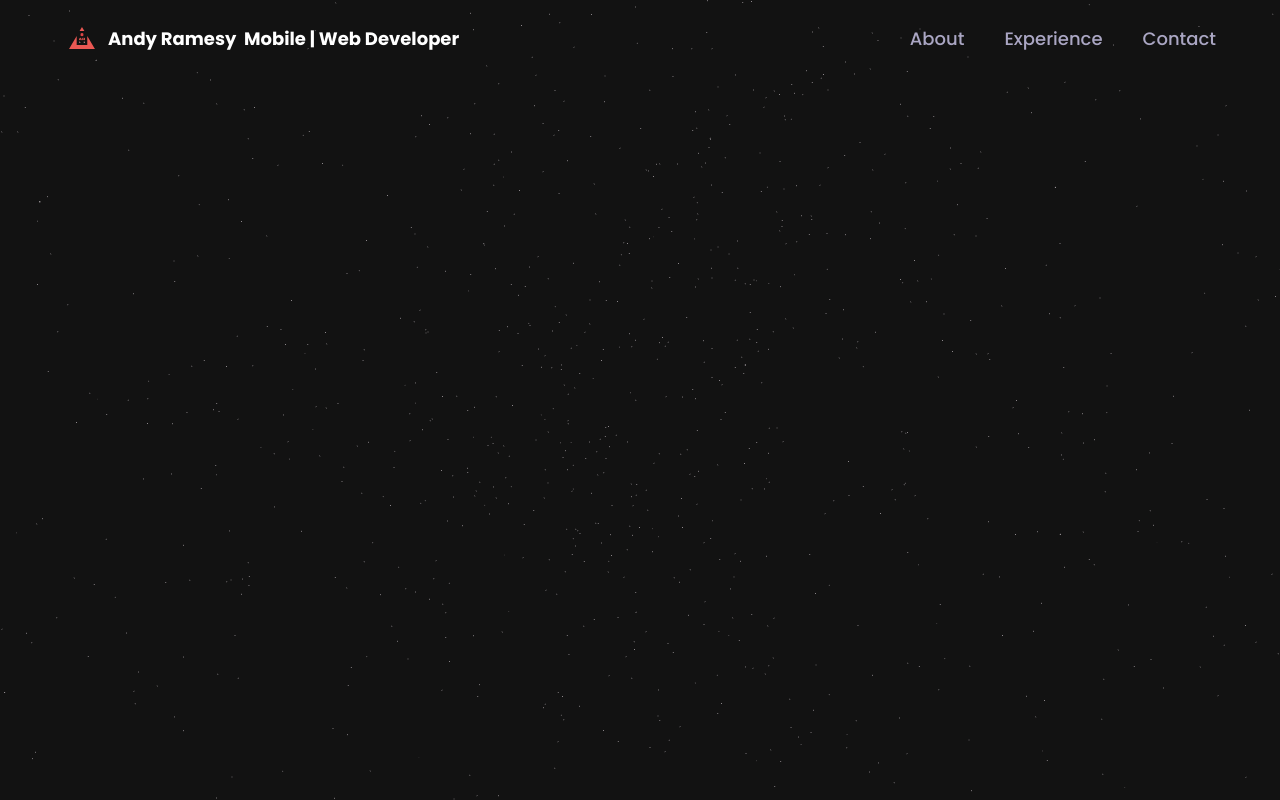
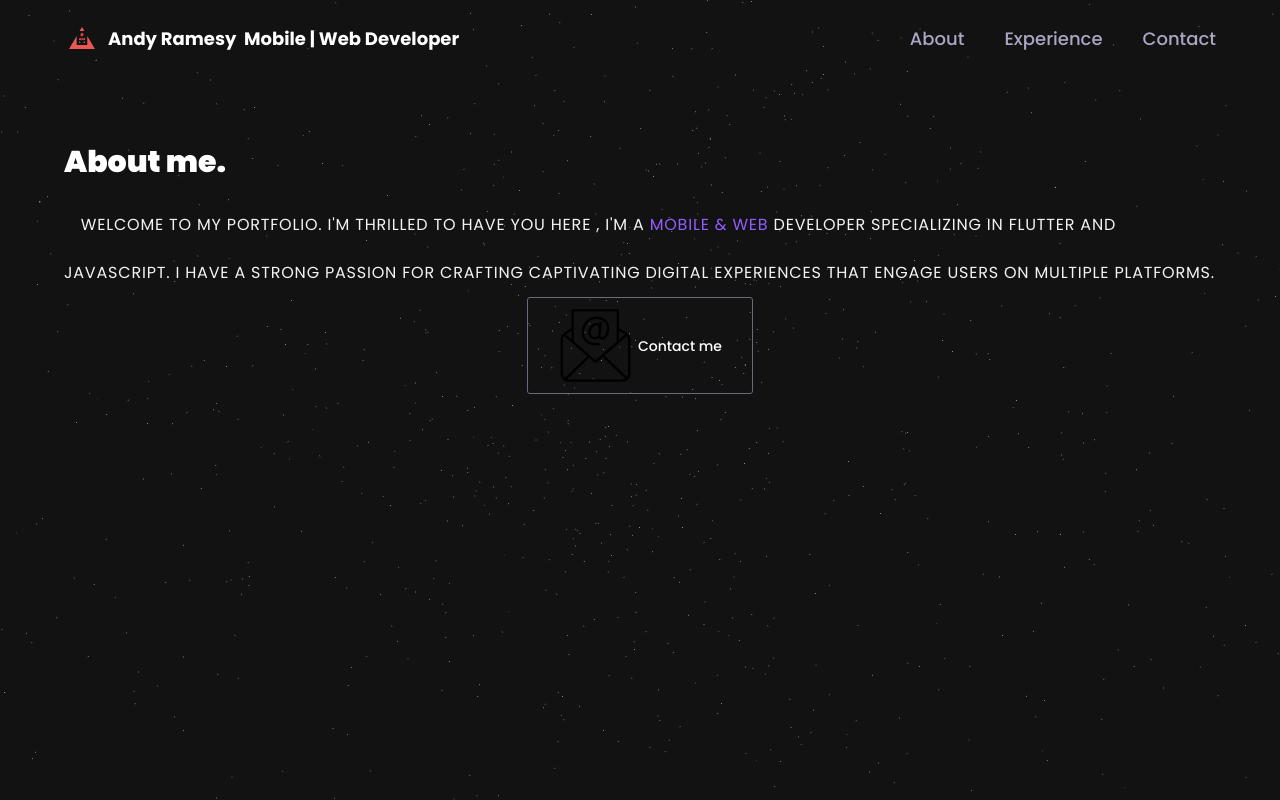
Before and after one commit to andyRamesy/prt, a React (Vite) app: page /about in a window 1280 px wide. Built offline with nearby package versions, Linux system fonts and the light colour scheme.

Commit message:
improving contact form

```diff
--- a/src/App.tsx
+++ b/src/App.tsx
@@ -19,12 +19,12 @@ const App = () => {
     <>
       <Navbar />
       <MainLayout>
-        {/* <Routes>
+        <Routes>
           <Route path="/" element={<Welcome />} />
           <Route path="/about" element={<About />} />
           <Route path="/experience" element={<Experience />} />
           <Route path="/contact" element={<Contact />} />
-        </Routes> */}
+        </Routes>
       </MainLayout>
       <StarsCanvas />
     </>
--- a/src/components/About.tsx
+++ b/src/components/About.tsx
@@ -31,27 +31,25 @@ const ServiceCard = ({ index, title, icon, level, name }: any) => {
 const About = () => {
   return (
     <AnimatedLayout>
-      <div className="my-[20px]">
       <motion.div variants={textVariant(1)}>
         <h2 className={styles.sectionHeadText}>About me.</h2>
       </motion.div>
       <motion.p
-          className="mt-4 text-secondary text-[17px]  leading-[2.5rem] md:leading-[3rem] lg:leading-[4rem]"
+        className="mt-4 text-secondary leading-[1.5rem] md:leading-[2rem] lg:leading-[3rem]"
         variants={fadeIn("", "", 0.1, 1)}
       >
         <span
-            className={`${styles.heroSubText} mt-2 text-white-100 tracking-widest`}
+          className={`${styles.sectionSubText} text-white-100 tracking-normal`}
         >
           &emsp;Welcome to my portfolio. I'm thrilled to have you here , I'm a
           <span className="text-[#915eff]"> Mobile & Web </span>developer
           specializing in Flutter and JavaScript. I have a strong passion for
-            crafting captivating digital experiences that engage users on
-            multiple platforms.
+          crafting captivating digital experiences that engage users on multiple
+          platforms.
         </span>
       </motion.p>
-        <div className="absolute right-[10px] bottom-[-20vh] z-[1000]">
+      <div>
         <Button text="Contact me" direction="/contact" imageLink={contact} />
-        </div>
       </div>
     </AnimatedLayout>
   );
--- a/src/components/Button.tsx
+++ b/src/components/Button.tsx
@@ -11,7 +11,7 @@ const Button = ({ imageLink, direction,text }: IBtn) => {
   return (
     <Link
       to={`${direction}`}
-      className="flex gap-[5px] w-fit m-auto btn border-[#6c697d] border-solid z-[20]"
+      className="flex gap-[5px] w-fit m-auto btn border-[#6c697d] border-solid"
     >
       <img src={imageLink} alt="" className="max-w-[75px]" />
       <span className="sm:text-sm">{text}</span>
--- a/src/components/Contact.tsx
+++ b/src/components/Contact.tsx
@@ -57,10 +57,10 @@ const Contact = () => {
 
   return (
     <AnimatedLayout>
-      <div className="xl:mt-12 xl:flex-row flex-col-reverse flex gap-10 overflow-hidden">
+      <div className="xl:mt-12 xl:flex-row flex-col-reverse flex gap-10">
         <div
           // variants={slideIn("left", "tween", 0.2, 1)}
-          className="flex-[0.75] bg-black-100 p-8 rounded-2xl"
+          className="bg-transparent rounded-md border border-[#292831] p-8 w-full"
         >
           <p className={styles.sectionSubText}>Get in touch</p>
           <h3 className={styles.sectionHeadText}>Contact.</h3>
@@ -110,9 +110,9 @@ const Contact = () => {
             </button>
           </form>
         </div>
-        <div className="xl:flex-1 xl:h-auto md:h-[550px] h-[350px]">
+        {/* <div className="xl:flex-1 xl:h-auto md:h-[550px] h-[350px]">
           <React />
-        </div>
+        </div> */}
       </div>
     </AnimatedLayout>
   );
--- a/src/components/MainLayout.tsx
+++ b/src/components/MainLayout.tsx
@@ -3,7 +3,7 @@ import { styles } from "../styles";
 
 const MainLayout = ({ children }: any) => {
   return (
-    <div className={`sm:px-16 px-6  max-w-7xl `}>{children}</div>
+    <div className={`sm:px-16 px-6 w-max-[100vw] w-[100vw] pt-[4rem]`}>{children}</div>
   );
 };
 
--- a/src/components/Welcome.tsx
+++ b/src/components/Welcome.tsx
@@ -11,9 +11,9 @@ import { AnimatedLayout } from "./index";
 const Welcome = () => {
   return (
     <AnimatedLayout>
-      <section className="flex relative w-full h-screen mx-auto">
+      <section className="flex w-full mx-auto">
         <div
-          className={`${styles.paddingX}  inset-0 top-[120px] max-w-7xl mx-auto flex flex-col  items-center gap-5`}
+          className={` inset-0 w-full  max-w-7xl  flex flex-col  items-center gap-5`}
         >
           <h1 className={`${styles.heroHeadText} text-white h-[200px]`}>
             <Typewriter
@@ -22,14 +22,17 @@ const Welcome = () => {
                   "Hello world, my name is <em class='text-red-500'><strong> Andy Ramesy</strong></em>",
                 autoStart: true,
                 skipAddStyles: true,
+
               }}
             />
           </h1>
-          <Button
-            text="Want to know about me"
-            direction="/about"
-            imageLink={about}
-          />
+          <div className="mt-[4rem ]">
+            <Button
+              text="Want to know about me"
+              direction="/about"
+              imageLink={about}
+            />
+          </div>
         </div>
       </section>
     </AnimatedLayout>
--- a/src/components/canvas/Stars.tsx
+++ b/src/components/canvas/Stars.tsx
@@ -34,7 +34,7 @@ const Stars = (props: any) => {
 
 const StarCanvas = () => {
   return (
-    <div className="w-full h-auto absolute inset-0 z-[10]">
+    <div className="w-full h-full absolute inset-0 -z-[1]">
       <Canvas camera={{ position: [0, 0, 1] }}>
         <Suspense fallback={null}>
           <Stars />
--- a/src/styles.ts
+++ b/src/styles.ts
@@ -9,9 +9,9 @@ const styles = {
     "text-[#dfd9ff] font-medium lg:text-[30px] sm:text-[26px] xs:text-[20px] text-[16px] lg:leading-[40px]",
 
   sectionHeadText:
-    "text-white font-black md:text-[60px] sm:text-[50px] xs:text-[40px] text-[30px]",
+    "text-white font-black md:text-[30px] sm:text-[50px] xs:text-[40px] text-[30px]",
   sectionSubText:
-    "sm:text-[18px] text-[14px] text-secondary uppercase tracking-wider",
+    "sm:text-[16px] text-[12px] text-secondary uppercase tracking-wider",
 };
 
 export { styles };
```
Lines whose indentation alone changed are shown as unchanged.
